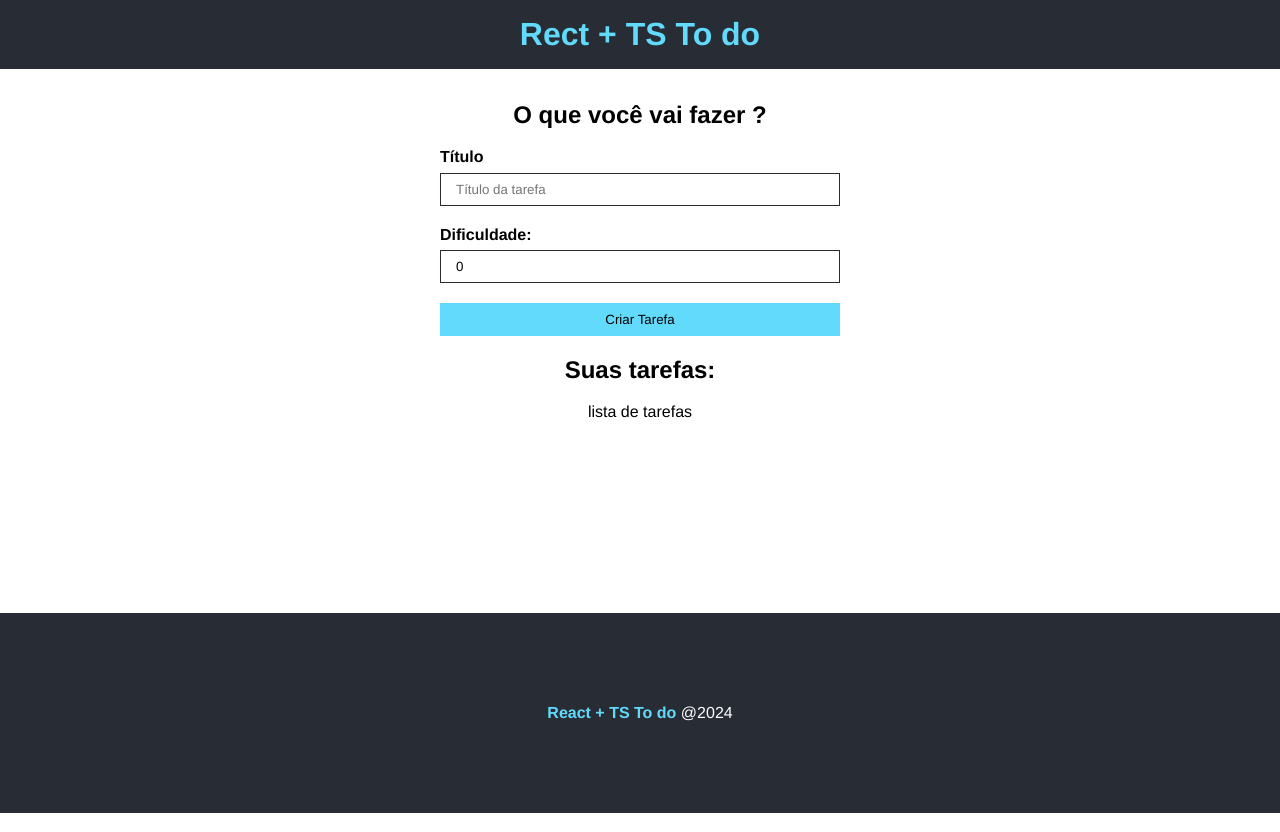
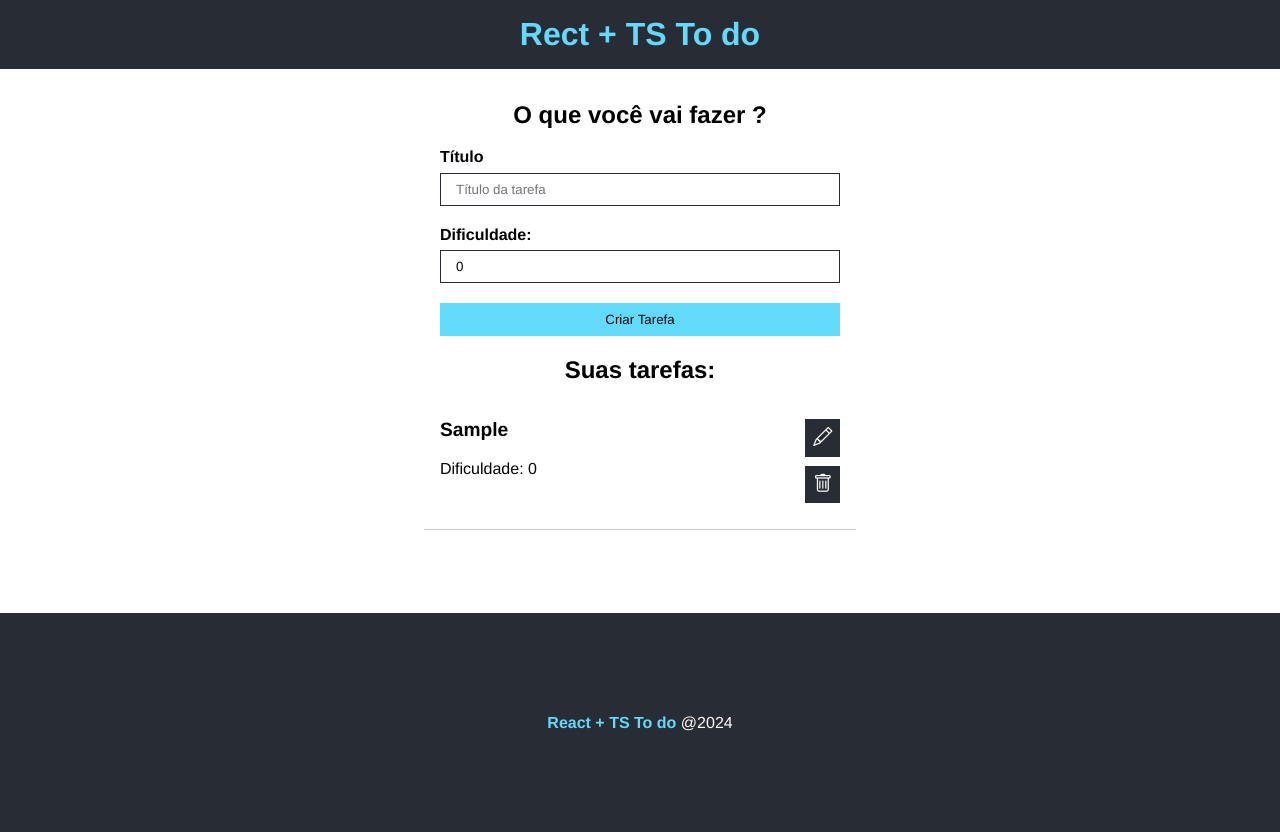
Before and after one commit to Andre-MB/to-do-list-com-react-typescript, a React (Create React App) app: page / in a window 1280 px wide. Both pictures are taken after typing "Sample" into the empty fields and a click on the input "Criar Tarefa". Built offline with nearby package versions, Linux system fonts and the light colour scheme.

Commit message:
Editando tarefas

```diff
--- a/src/App.tsx
+++ b/src/App.tsx
@@ -9,23 +9,60 @@ import TaskList from './components/TaskList';
 
 // Interfaces
 import {ITask} from './interfaces/Task'
+import Modal from './components/Modal';
 
 function App() {
 
   const [taskList, setTaskList] = useState<ITask[]>([]);
+  const [taskToUpdate, setTaskUpdate] = useState<ITask | null>(null);
+
+  const deleteTask = (id: number) => {
+    setTaskList(
+      taskList.filter((task)=>{
+        return task.id !== id;
+      })
+    )
+  }
+
+  const hideOrShowModal = (display: boolean) => {
+    const modal = document.getElementById("modal");
+    if (display) {
+      modal!.classList.remove("hide");
+    } else {
+      modal!.classList.add("hide");
+    }
+  };
+
+  const editTask = (task: ITask):void =>{
+    hideOrShowModal(true);
+    setTaskUpdate(task)
+  }
+
+  const updateTask = (id: number, title:string, difficulty: number) => {
+    const updatedTask: ITask = {id, title, difficulty}
+
+    const updatedItems = taskList.map((task)=>{
+      return task.id === updatedTask.id ? updatedTask : task
+    });
+
+    setTaskList(updatedItems);
+
+    hideOrShowModal(false)
+  };
 
   return (
     <div>
+      <Modal children={<TaskForm btnText='Editar Tarefa' taskList={taskList} task={taskToUpdate} handleUpadate={updateTask}/>}/>
       <Header/>
 
       <main className={styles.main}>
         <div>
           <h2>O que você vai fazer ?</h2>
-          <TaskForm btnText='Criar Tarefa' taskList={taskList} setTaskList={setTaskList}/>
+          <TaskForm btnText='Criar Tarefa' taskList={taskList} setTaskList={setTaskList} />
         </div>
         <div>
           <h2>Suas tarefas:</h2>
-          <TaskList/>
+          <TaskList taskList={taskList} handleDelete={deleteTask} handleEdit={editTask} />
         </div>
       </main>
 
--- a/src/components/Footer.module.css
+++ b/src/components/Footer.module.css
@@ -1,5 +1,5 @@
 .footer {
-    height: 200px;
+    height: 219px;
     display: flex;
     align-items: center;
     justify-content: center;
--- /dev/null
+++ b/src/components/Modal.module.css
@@ -0,0 +1,31 @@
+.fade {
+    width: 100%;
+    height: 100%;
+    position: absolute;
+    background: #000;
+    opacity: 0.3;
+}
+
+.modal {
+    position: absolute;
+    top: 10%;
+    left: 0;
+    right: 0;
+    margin: 0 auto;
+    width: 500px;
+    height: 400px;
+    z-index: 1;
+    background-color: #fff;
+    display: flex;
+    flex-direction: column;
+    justify-content: center;
+    text-align: center;
+}
+
+.modal h2 {
+    margin-bottom: 1em;
+}
+
+.modal form {
+    width: 90%;
+}
--- /dev/null
+++ b/src/components/Modal.tsx
@@ -0,0 +1,27 @@
+import React from 'react'
+
+// CSS
+import styles from './Modal.module.css'
+
+type Props = {
+    children: React.ReactNode;
+}
+
+const Modal = ({children}: Props) => {
+    const closeModal = (e: React.MouseEvent):void => {
+        const modal = document.querySelector("#modal");
+        modal!.classList.add("hide");
+    }
+
+  return (
+    <div id='modal' className='hide'>
+        <div className={styles.fade} onClick={closeModal}></div>
+        <div className={styles.modal}>
+            <h2>Texto modal</h2>
+            {children}
+        </div>
+    </div>
+  )
+}
+
+export default Modal
--- a/src/components/TaskForm.tsx
+++ b/src/components/TaskForm.tsx
@@ -8,18 +8,31 @@ import {ITask} from '../interfaces/Task'
 type Props = {
   btnText: string;
   taskList: ITask[];
-  setTaskList?: React.Dispatch<React.SetStateAction<ITask[]>>
+  setTaskList?: React.Dispatch<React.SetStateAction<ITask[]>>;
+  task?: ITask | null;
+  handleUpadate?(id: number, title:string, difficulty: number ): void
 }
 
-const TaskForm = ({btnText, taskList, setTaskList}: Props) => {
+const TaskForm = ({btnText, taskList, setTaskList, task, handleUpadate}: Props) => {
 
   const [id, setId] = useState<number>(0);
   const [title, setTitle] = useState<string>("");
   const [difficulty, setDifficulty] = useState<number>(0);
 
+  useEffect(()=>{
+    if(task){
+      setId(task.id);
+      setTitle(task.title);
+      setDifficulty(task.difficulty)
+    }
+  }, [task]);
+
   const addTaskHandler = (e: FormEvent<HTMLFormElement>) => {
     e.preventDefault();
 
+    if (handleUpadate) {
+      handleUpadate(id, title, difficulty)
+    } else {
       const id = Math.floor(Math.random() * 1000);
 
       const newTask: ITask = {id, title, difficulty};
@@ -28,15 +41,22 @@ const TaskForm = ({btnText, taskList, setTaskList}: Props) => {
 
       setTitle("")
       setDifficulty(0)
+    }
 
-    console.log(taskList)
+
   }
 
   const handleChange = (e: ChangeEvent<HTMLInputElement>) => {
     if(e.target.name === "title"){
       setTitle(e.target.value)
     }else{
+
+      if (e.target.value === "") {
+        setDifficulty(0)
+      } else {
         setDifficulty(parseFloat(e.target.value))
+      }
+
     }
   }
 
--- /dev/null
+++ b/src/components/TaskList.module.css
@@ -0,0 +1,38 @@
+.task {
+    display: flex;
+    justify-content: space-between;
+    max-width: 400px;
+    margin: 0 auto;
+    border-bottom: 1px solid #ccc;
+    padding: 1em;
+}
+
+.details {
+    text-align: left;
+}
+
+.details h4 {
+    font-size: 1.2em;
+    margin-bottom: 1em;
+}
+
+.actions {
+    display: flex;
+    flex-direction: column;
+    align-items: center;
+    justify-content: center;
+}
+
+.actions i {
+    margin-bottom: 0.5em;
+    font-size: 1.2em;
+    cursor: pointer;
+    background-color: #282c34;
+    color: #fff;
+    padding: 0.4em;
+    transition: 0.5s;
+}
+
+.actions i:hover {
+    color: #61dafb;
+}
--- a/src/components/TaskList.tsx
+++ b/src/components/TaskList.tsx
@@ -1,12 +1,40 @@
 import React from 'react'
 
-type Props = {}
+// interfaces
+import {ITask} from '../interfaces/Task';
 
-const TaskList = (props: Props) => {
+// CSS
+import styles from "./TaskList.module.css"
+
+type Props = {
+  taskList: ITask[];
+  handleDelete(id: number): void
+  handleEdit(task: ITask):void
+}
+
+const TaskList = ({taskList, handleDelete, handleEdit}: Props) => {
   return (
-    <div>
-        <p>lista de tarefas</p>
-    </div>
+    <>
+        {taskList.length > 0 ? (
+          taskList.map((task, index) => (
+            <div key={index} className={styles.task}>
+            <div className={styles.details}>
+              <h4>{task.title}</h4>
+              <p>Dificuldade: {task.difficulty}</p>
+            </div>
+            <div className={styles.actions}>
+              <i className="bi bi-pencil" onClick={() => handleEdit(task)}></i>
+              <i
+                className="bi bi-trash"
+                onClick={() => handleDelete(task.id)}
+              ></i>
+            </div>
+          </div>
+          ))
+        ) : (
+          <p>Não há tarefas cadastradas!</p>
+        )}
+    </>
   )
 }
 
```
Also changed, not shown: src/interfaces/Task.ts (line endings or trailing spaces), tsconfig.json (line endings or trailing spaces). Lines whose indentation alone changed are shown as unchanged.
